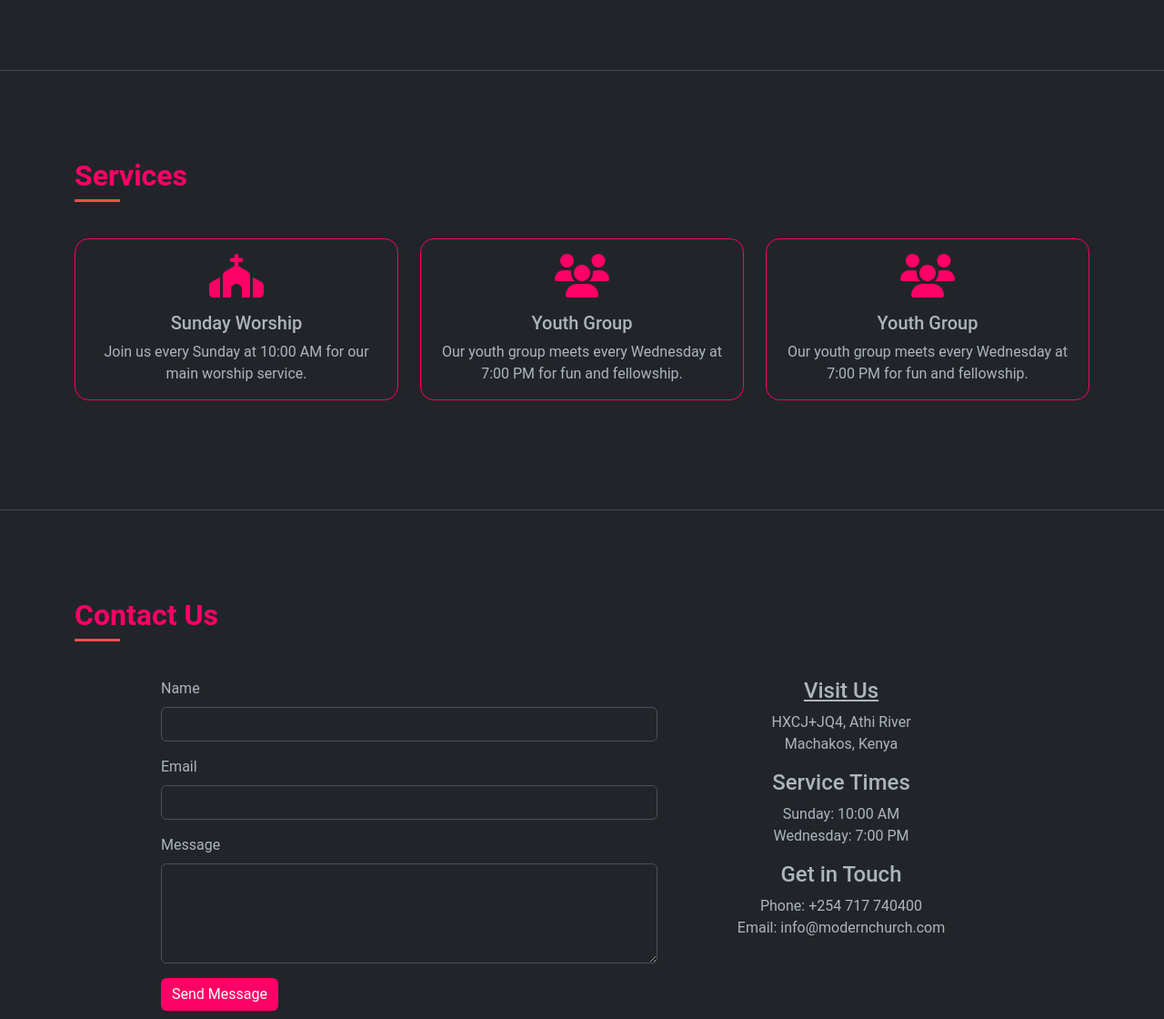
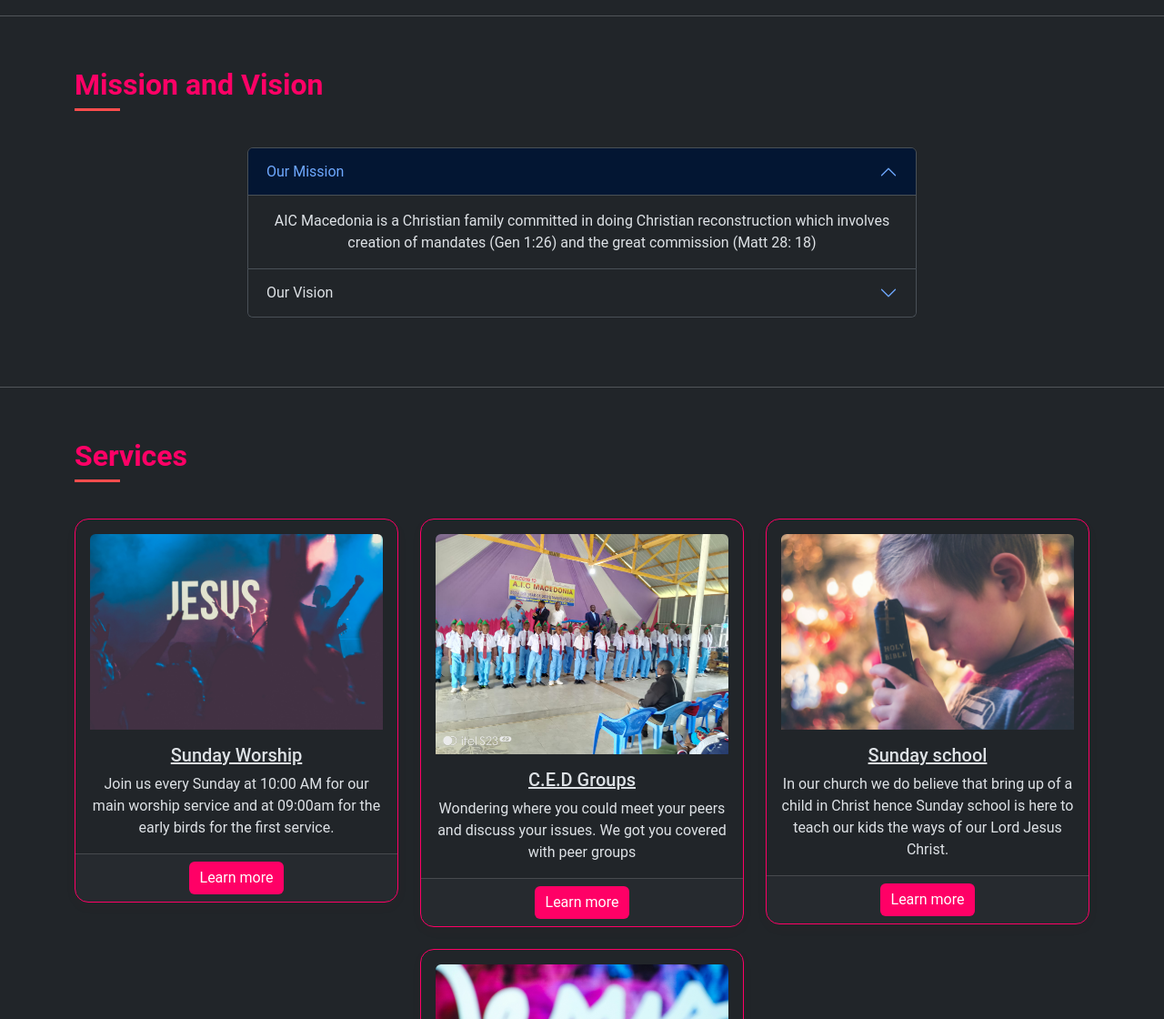
Before and after one commit to andareomondi/complete-church-website, a Django app: page / in a window 1280 px wide. Shown: the part 1407-2527 px from the top of the page at 91% size. Run offline with Django 5.2, Linux system fonts and the light colour scheme; some libraries are stand-ins or nearby versions.

Commit message:
Add new views and templates for About, Sermons, PrayerCells, and Profile; update styles and login functionality

```diff
--- a/church/urls.py
+++ b/church/urls.py
@@ -23,4 +23,11 @@ from member.views import *
 urlpatterns = [
     path('admin/', admin.site.urls),
     path('', Home.as_view(), name='home'),
+    path("about/", About.as_view(), name="about"),
+    path("sermons/", Word.as_view(), name="sermon"),
+    path("prayers/", PrayerCells.as_view(), name="prayers"),
+    path("login/", Login.as_view(), name="login"),
+    path("profile/<int:pk>/", Profile.as_view(), name="Profile"),
+    path("register/", Register.as_view(), name="Register"),
+    path("signOut/", SignOut.as_view(), name="SignOut"),
 ]+ static(settings.MEDIA_URL, document_root=settings.MEDIA_ROOT)
--- a/member/models.py
+++ b/member/models.py
@@ -92,6 +92,7 @@ class ChoirPracticeDay(models.Model):
     stop = models.TimeField()
 
 class Sermon(models.Model):
+    topic = models.CharField(max_length=255, null=True, blank=True)
     image = models.ImageField(upload_to='sermon')
     book = models.CharField(max_length=255)
     verse = models.CharField(max_length=500)
--- a/member/templates/member/base.html
+++ b/member/templates/member/base.html
@@ -5,7 +5,7 @@
 <head>
   <meta charset="UTF-8">
   <meta name="viewport" content="width=device-width, initial-scale=1.0">
-  <title>AIC Macedonia
+  <title>AIC Macedonia |
     {% block title %}
 
     {% endblock title %}
@@ -15,7 +15,9 @@
   <link rel="stylesheet" href="https://cdnjs.cloudflare.com/ajax/libs/font-awesome/6.4.0/css/all.min.css">
   <link rel="stylesheet" href="https://cdn.jsdelivr.net/npm/bootstrap-icons@1.11.1/font/bootstrap-icons.css">
   <link rel="shortcut icon" href="{% static 'img/OIP.ico' %}" type="image/x-icon">
+  <link rel="stylesheet" href="{% static 'css/bootstrap.min.css' %}">
   <link rel="stylesheet" href="{% static 'css/styles.css' %}">
+
 </head>
 
 <body>
@@ -83,12 +85,17 @@
             </a>
           </li>
           <li class="nav-item text-center">
-            <a class="nav-link" href="#">
+            <a class="nav-link" href="{% url 'Profile' pk=request.user.id %}">
               <i class="bi bi-person"></i>
               PROFILE
             </a>
           </li>
         </ul>
+      </div>
+      <div class="d-flex align-items-center gap-3 px-2">
+        <a href="{% url 'SignOut' %}" class="btn btn-outline-secondary ">
+          SIGN OUT
+        </a>
       </div>
       {% else %}
       <div class="d-flex align-items-center gap-3 px-2">
@@ -118,6 +125,8 @@
   <script src="https://cdn.jsdelivr.net/npm/bootstrap@5.3.0/dist/js/bootstrap.bundle.min.js"></script>
   <script src="https://unpkg.com/aos@2.3.1/dist/aos.js"></script>
   <script src="{% static 'js/script.js' %}"></script>
+  <script src="{% static 'js/bootstrap.bundle.min.js' %}"></script>
+  <script src="{% static 'js/aos.js' %}"></script>
 </body>
 
 </html>
--- a/member/templates/member/home.html
+++ b/member/templates/member/home.html
@@ -1,5 +1,5 @@
 {% extends 'member/base.html' %}
-
+{% load static %}
 {% block title %}
 Home
 {% endblock title %}
@@ -9,6 +9,7 @@ Home
   <div class="modal-dialog modal-dialog-centered">
     <div class="modal-content">
       <div class="modal-body p-4">
+        <!-- Signup Form -->
         <div class="auth-form active" id="signupForm">
           <div class="d-flex justify-content-between align-items-center mb-4">
             <div class="d-flex gap-2">
@@ -20,6 +21,7 @@ Home
           <h2 class="fw-bold mb-2">Create an account 👋</h2>
           <p class="text-muted mb-2">You need to sign up to access this feature.</p>
           <form id="signupStepForm">
+            <!-- Step 1 -->
             <div class="step-content active" data-step="1">
               <div class="mb-3">
                 <label for="signupEmail" class="form-label">Email</label>
@@ -31,6 +33,7 @@ Home
               </div>
               <button type="button" class="btn btn-primary w-100 mb-3 next-step">Next</button>
             </div>
+            <!-- Step 2 -->
             <div class="step-content" data-step="2">
               <div class="mb-3">
                 <label for="firstName" class="form-label">First Name</label>
@@ -43,6 +46,7 @@ Home
               <button type="button" class="btn btn-secondary w-100 mb-3 prev-step">Previous</button>
               <button type="button" class="btn btn-primary w-100 mb-3 next-step">Next</button>
             </div>
+            <!-- Step 3 -->
             <div class="step-content" data-step="3">
               <div class="mb-3 form-check">
                 <input type="checkbox" class="form-check-input" id="termsCheck" required>
@@ -56,9 +60,12 @@ Home
             <a href="#" id="showLoginForm" class="text-muted">Already have an account? Login</a>
           </div>
         </div>
+        <!-- Login Form -->
         <div class="auth-form" id="loginForm">
           <h2 class="fw-bold mb-2">Hi, Welcome back 👋</h2>
-          <p class="text-muted mb-2">Log in to access your account.</p>
+          <div id="replace">
+            <p class="text-muted mb-2">Log in to access your account.</p>
+          </div>
           <form method="post" id="actual-login-form">
             {% csrf_token %}
             <div class="mb-3">
@@ -82,9 +89,10 @@ Home
   </div>
 </div>
 
+<!-- Hero Section -->
 <section class="hero-section py-5">
   <div class="container">
-    <div class="row align-items-center ">
+    <div class="row align-items-center">
       <div class="col-lg-6" data-aos="fade-right">
         <div class="d-flex align-items-center gap-2 mb-3">
           <i class="bi bi-geo-alt-fill text-primary"></i>
@@ -92,28 +100,34 @@ Home
         </div>
         <h1 class="display-4 fw-bold mb-4">Discover the richness of God's presence.</h1>
         <div class="row justify-content-center">
-          <div class="col text-center"><button class="btn btn-primary btn-lg" id="hero-button">Let's Get Started</button></div>
+          <div class="col text-center">
+            <button class="btn btn-primary btn-lg" id="hero-button" data-bs-toggle="modal"
+              data-bs-target="#authModal">Get Started</button>
+          </div>
         </div>
       </div>
       <div class="col-lg-6 mt-3" data-aos="fade-left">
-        <img src="/static/img/pulpit.jpg" class="img-fluid rounded-3">
+        <img src="{% static 'img/pulpit.jpg' %}" class="img-fluid rounded-3" alt="Pulpit Image">
       </div>
     </div>
   </div>
 </section>
+
+<!-- About Section -->
 <section id="about" class="section">
   <div class="container">
     <h2 class="section-title text-center" data-aos="fade-up">About Us</h2>
     <div class="row">
       <div class="col-md-6" data-aos="fade-right">
-        <p>Modern Church is a welcoming community dedicated to spreading love, hope, and faith. We believe in
-          the power of togetherness and the strength of spiritual growth.</p>
-        <p>Our mission is to create a positive impact in our community and beyond, through worship, education,
-          and outreach programs that touch lives and inspire change.
-        </p>
+        <p>Modern Church is a welcoming community dedicated to spreading love, hope, and faith. We believe in the power
+          of togetherness and the strength of spiritual growth.</p>
+        <p>Our mission is to create a positive impact in our community and beyond, through worship, education, and
+          outreach programs that touch lives and inspire change.</p>
         <div class="row justify-content center my-2">
-          <div class="col text-center"><a name="about" id="about" class="btn btn-primary" href="{% url 'home' %}"
-              role="button">Learn more</a></div>
+          <div class="col text-center">
+            <a name="about" id="about" class="btn btn-primary mb-2" href="{% url 'about' %}" role="button">Learn
+              more</a>
+          </div>
         </div>
       </div>
       <div class="col-md-6" data-aos="fade-left">
@@ -127,39 +141,42 @@ Home
     </div>
   </div>
 </section>
+
 <hr>
+<!-- Mission and vision section -->
 <section class="section">
   <div class="container">
-    <h2 class="section-title text-center">
-      Services
-    </h2>
+    <h2 class="section-title text-center">Mission and Vision</h2>
     <div class="row justify-content-center">
-      <div class="col-md-4 mb-4" data-aos="zoom-in">
-        <div class="card text-center">
-          <div class="card-body">
-            <i class="fas fa-church feature-icon"></i>
-            <h5 class="card-title">Sunday Worship</h5>
-            <p class="card-text">Join us every Sunday at 10:00 AM for our main worship service.</p>
+      <div class="col-sm-10 col-md-8 col-lg-8 text-center">
+        <div class="accordion" id="missionVisionAccordion">
+          <div class="accordion-item">
+            <h2 class="accordion-header" id="headingMission">
+              <button class="accordion-button" type="button" data-bs-toggle="collapse" data-bs-target="#collapseMission"
+                aria-expanded="true" aria-controls="collapseMission">
+                Our Mission
+              </button>
+            </h2>
+            <div id="collapseMission" class="accordion-collapse collapse show" aria-labelledby="headingMission"
+              data-bs-parent="#missionVisionAccordion">
+              <div class="accordion-body">
+                AIC Macedonia is a Christian family committed in doing Christian reconstruction which involves creation
+                of mandates (Gen
+                1:26) and the great commission (Matt 28: 18)
+              </div>
+            </div>
           </div>
-        </div>
-      </div>
-      <div class="col-md-4 mb-4" data-aos="zoom-in" data-aos-delay="200">
-        <div class="card text-center">
-          <div class="card-body">
-            <i class="fas fa-users feature-icon"></i>
-            <h5 class="card-title">Youth Group</h5>
-            <p class="card-text">Our youth group meets every Wednesday at 7:00 PM for fun and fellowship.
-            </p>
-          </div>
-        </div>
-      </div>
-      <div class="col-md-4 mb-4" data-aos="zoom-in" data-aos-delay="300">
-        <div class="card text-center">
-          <div class="card-body">
-            <i class="fas fa-users feature-icon"></i>
-            <h5 class="card-title">Youth Group</h5>
-            <p class="card-text">Our youth group meets every Wednesday at 7:00 PM for fun and fellowship.
-            </p>
+          <div class="accordion-item">
+            <h2 class="accordion-header" id="headingVision">
+              <button class="accordion-button collapsed" type="button" data-bs-toggle="collapse"
+                data-bs-target="#collapseVision" aria-expanded="false" aria-controls="collapseVision">
+                Our Vision
+              </button>
+            </h2>
+            <div id="collapseVision" class="accordion-collapse collapse" aria-labelledby="headingVision"
+              data-bs-parent="#missionVisionAccordion">
+              <div class="accordion-body">Worship God in truth and in the Spirit (John 4:24)</div>
+            </div>
           </div>
         </div>
       </div>
@@ -168,37 +185,76 @@ Home
 </section>
 
 <hr>
-<section id="contact" class="section">
+<!-- Services Section -->
+<section class="section">
   <div class="container">
-    <h2 class="section-title text-center" data-aos="fade-up">Contact Us</h2>
+    <h2 class="section-title text-center">Services</h2>
     <div class="row justify-content-center">
-      <div class="col-md-6 mb-2" data-aos="fade-right">
-        <form id="contact-form">
-          {% csrf_token %}
-          <div class="mb-3">
-            <label for="name" class="form-label">Name</label>
-            <input type="text" class="form-control" id="name" required name="name">
+      <div class="col-md-4 mb-4" data-aos="zoom-in">
+        <div class="card text-center">
+          <div class="card-body">
+            <img src="{% static 'img/jesus.jpg' %}" class="img-fluid rounded-top mb-2" alt="Service Image">
+            <h5 class="card-title mt-2 text-decoration-underline">Sunday Worship</h5>
+            <p class="card-text">Join us every Sunday at 10:00 AM for our main worship service and at 09:00am for the
+              early birds for the first service.</p>
           </div>
-          <div class="mb-3">
-            <label for="email" class="form-label">Email</label>
-            <input name="email type=" email" class="form-control" id="email" required>
+          <div class="card-footer">
+            <button class="btn btn-primary">Learn more</button>
           </div>
-          <div class="mb-3">
-            <label for="message" class="form-label">Message</label>
-            <textarea name="message" class="form-control" id="message" rows="4" required></textarea>
+        </div>
+      </div>
+      <div class="col-md-4 mb-4" data-aos="zoom-in" data-aos-delay="200">
+        <div class="card text-center">
+          <div class="card-body">
+            <img src="{% static 'img/ced.jpg' %}" class="img-fluid rounded-top mb-2" alt="Service Image">
+            <h5 class="card-title mt-2 text-decoration-underline">C.E.D Groups</h5>
+            <p class="card-text">Wondering where you could meet your peers and discuss your issues. We got you covered
+              with peer groups</p>
+
           </div>
-          <button type="submit" class="btn btn-primary">Send Message</button>
-        </form>
+          <div class="card-footer">
+            <button class="btn btn-primary">Learn more</button>
+          </div>
+        </div>
       </div>
-      <div class="col-md-4 mb-2 text-center" data-aos="fade-left">
-        <h4 style="text-decoration: underline;">Visit Us</h4>
-        <p>HXCJ+JQ4, Athi River<br>Machakos, Kenya</p>
-        <h4>Service Times</h4>
-        <p>Sunday: 10:00 AM<br>Wednesday: 7:00 PM</p>
-        <h4>Get in Touch</h4>
-        <p>Phone: +254 717 740400<br>Email: info@modernchurch.com</p>
+      <div class="col-md-4 mb-4" data-aos="zoom-in" data-aos-delay="200">
+        <div class="card text-center">
+          <div class="card-body">
+            <img src="{% static 'img/sunday.jpg' %}" class="img-fluid rounded-top mb-2" alt="Service Image">
+            <h5 class="card-title mt-2 text-decoration-underline">Sunday school</h5>
+            <p class="card-text">In our church we do believe that bring up of a child in Christ hence Sunday school is
+              here to teach our kids the ways of our Lord Jesus Christ.</p>
+
+          </div>
+          <div class="card-footer">
+            <button class="btn btn-primary">Learn more</button>
+          </div>
+        </div>
       </div>
-      <div class="col-md-6 mb-2" data-aos="fade-left">
+      <div class="col-md-4 mb-4" data-aos="zoom-in" data-aos-delay="200">
+        <div class="card text-center">
+          <div class="card-body">
+            <img src="{% static 'img/people.jpg' %}" class="img-fluid rounded-top mb-2" alt="Service Image">
+            <h5 class="card-title mt-2 text-decoration-underline">Prayer cells</h5>
+            <p class="card-text">These are channels crafted to ensure that the ministry continues to reach you even if
+              you are unable to visit the santuary</p>
+
+          </div>
+          <div class="card-footer">
+            <button class="btn btn-primary">Learn more</button>
+          </div>
+        </div>
+      </div>
+    </div>
+  </div>
+</section>
+
+<hr>
+<section class="section">
+  <div class="container">
+    <h2 class="section-title">Location</h2>
+    <div class="row justify-content-center">
+      <div class="col col-sm-10 col-md-10 col-lg-10">
         <div class="ratio ratio-16x9 my-2">
           <iframe
             src="https://www.google.com/maps/embed?pb=!1m18!1m12!1m3!1d3988.5783586964985!2d36.9819531!3d-1.4284875!2m3!1f0!2f0!3f0!3m2!1i1024!2i768!4f13.1!3m3!1m2!1s0x182f7546a677f7bd%3A0x9b5249eb8c361bf0!2sHXCJ%2BJQ4%2C%20Athi%20River!5e0!3m2!1sen!2ske!4v1727202931455!5m2!1sen!2ske"
@@ -209,5 +265,4 @@ Home
     </div>
   </div>
 </section>
-
 {% endblock content %}
--- a/member/views.py
+++ b/member/views.py
@@ -1,6 +1,84 @@
-from django.shortcuts import render
+from django.shortcuts import render, redirect
 from django.views import View
+from .models import *
+from django.contrib.auth import authenticate, login, logout
+from django.http import JsonResponse
 # Create your views here.
 class Home(View):
     def get(self, request):
         return render(request, 'member/home.html')
+
+class About(View):
+    def get(self, request, *args, **kwargs):
+        return render(request, template_name='member/about.html')
+
+class Word(View):
+	def get(self, request):
+		words = Sermon.objects.all()
+		context = {
+			'words': words,
+		}
+		return render(request, 'member/sermons.html', context=context)
+
+class PrayerCells(View):
+     def get(self, request):
+          return render(request, 'member/prayercells.html')
+
+class Login(View):
+     def post(self, request):
+        user = Member()
+        username = request.POST.get('email')
+        password = request.POST.get('password')
+        user = authenticate(request, email=username, password=password)
+        if user is not None:
+            login(request, user)
+            data = {
+                'redirect':'/',
+                'status': 'success',
+                'message': 'Login successful',
+            }
+            return JsonResponse(data)
+        else:
+            data = {
+                'status': 'error',
+                'message': 'Invalid login credentials'
+            }
+            return JsonResponse(data)
+
+class Register(View):
+     def post(self, request):
+        first_name = request.POST.get('first_name')
+        last_name = request.POST.get('last_name')
+        email = request.POST.get('email')
+        phone_number = request.POST.get('phone_number')
+        password = request.POST.get('password')
+        password2 = request.POST.get('password2')
+        if password != password2:
+            data = {
+                'status': 'error',
+                'message': 'Passwords do not match'
+            }
+            return JsonResponse(data)
+        else:
+            user = Member.objects.create_user(email=email, password=password, first_name=first_name, last_name=last_name, phone_number=phone_number)
+            user.save()
+            data = {
+                'status': 'success',
+                'message': 'User registered successfully'
+            }
+            return JsonResponse(data)
+
+class Profile(View):
+        def get(self, request, pk):
+            if request.user.is_authenticated:
+                user = Member.objects.get(id=pk)
+                context = {
+                    'user': user,
+                }
+                return render(request, 'member/profile.html', context=context)
+            else:
+                return redirect(to='login')
+class SignOut(View):
+    def get(self, request):
+        logout(request)
+        return redirect(to='home')
--- a/static/css/styles.css
+++ b/static/css/styles.css
@@ -84,7 +84,8 @@ body {
   border-color: var(--secondary-color);
 }
 .section {
-  padding: 80px 0;
+  padding: 60px 0;
+  margin-top: -20px;
 }
 .social-icons {
   font-size: 1.5rem;
--- a/static/js/script.js
+++ b/static/js/script.js
@@ -86,7 +86,7 @@ document.addEventListener("DOMContentLoaded", function () {
     var email = actualLoginForm.elements["email"].value;
     var password = actualLoginForm.elements["password"].value;
     $.ajax({
-      url: "hell/", // Replace with your Django view URL
+      url: "login/", // Replace with your Django view URL
       type: "POST",
       data: {
         password: password,
@@ -95,6 +95,7 @@ document.addEventListener("DOMContentLoaded", function () {
       },
       success: function (response) {
         if (response.redirect) {
+          alert(response.message);
           window.location.href = response.redirect;
         } else {
           alert("Invalid credentials");
```
Also changed, not shown: member/templates/member/about.html (added, +98 -0 lines), member/templates/member/prayercells.html (added, +49 -0 lines), member/templates/member/profile.html (added, +35 -0 lines), member/templates/member/sermons.html (added, +31 -0 lines), db.sqlite3, member/migrations/0002_sermon_topic.py (added), static/img/ced.jpg (added).
